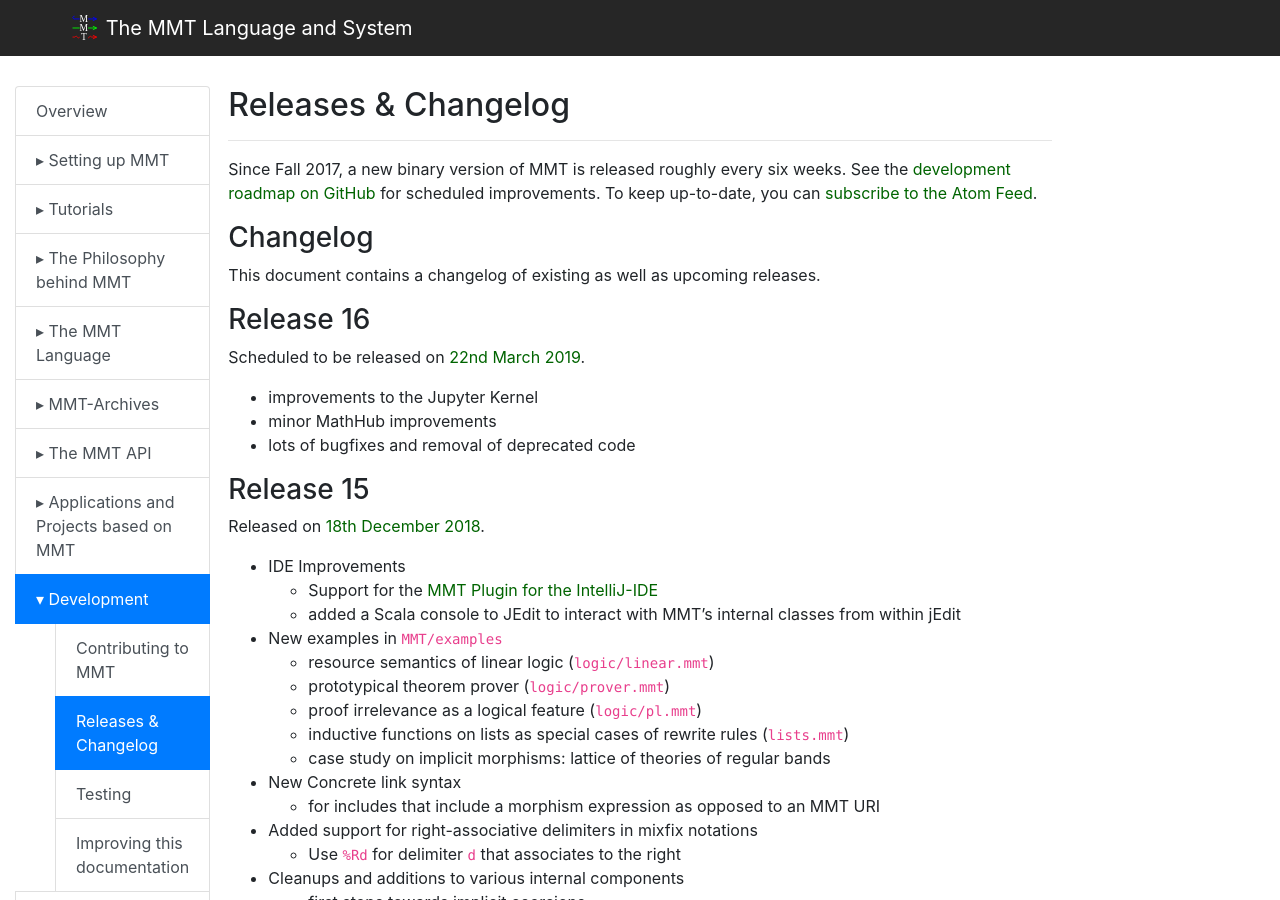
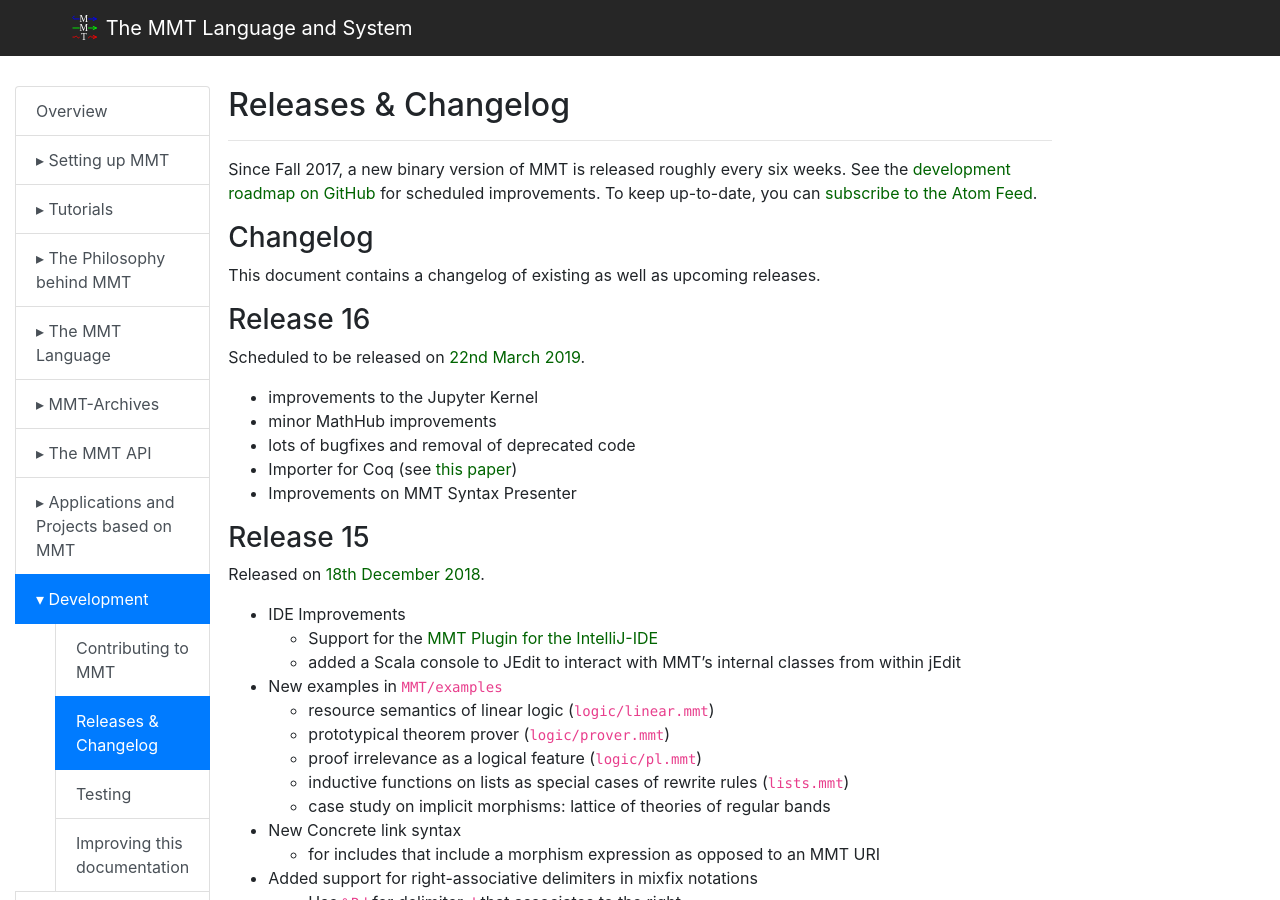
Before and after one commit to UniFormal/uniformal.github.io, a Jekyll site: the page built from doc/development/releases.md, in a window 1280 px wide and 900 px high. Built offline with Jekyll 4.4.1, drawn with Linux system fonts in a browser that asks for light colours.

Commit message:
Update releases.md

```diff
--- a/doc/development/releases.md
+++ b/doc/development/releases.md
@@ -18,6 +18,8 @@ Scheduled to be released on [22nd March 2019](https://github.com/UniFormal/MMT/m
 - improvements to the Jupyter Kernel
 - minor MathHub improvements
 - lots of bugfixes and removal of deprecated code
+- Importer for Coq (see [this paper](https://kwarc.info/people/mkohlhase/submit/cicm19-coq.pdf))
+- Improvements on MMT Syntax Presenter
 
 ### Release 15
 
```
